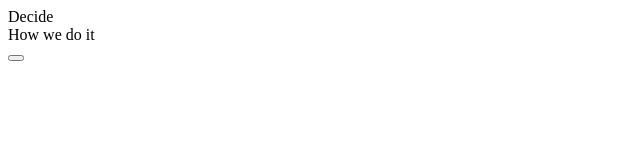
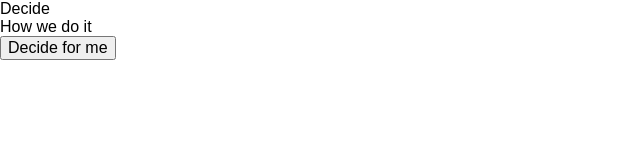
Before and after one commit to tayllan/decider, a plain HTML site: page index.html in a window 1280 px wide. Shown: the whole page, without its empty margins (0-640 px from the left). Drawn offline with Linux system fonts and the light colour scheme.

Commit message:
Fix link to main.js

```diff
--- a/index.html
+++ b/index.html
@@ -3,6 +3,7 @@
 	<head>
 		<meta charset="utf-8">
 		<title>Decider</title>
+		<link rel="stylesheet" type="text/css" href="css/pure-min.css">
 	</head>
 
 	<body>
@@ -15,6 +16,6 @@
 			<p id="message"></p>
 		</div>
 
-		<script src="main.js"></script>
+		<script src="js/main.js"></script>
 	</body>
 </html>
```
